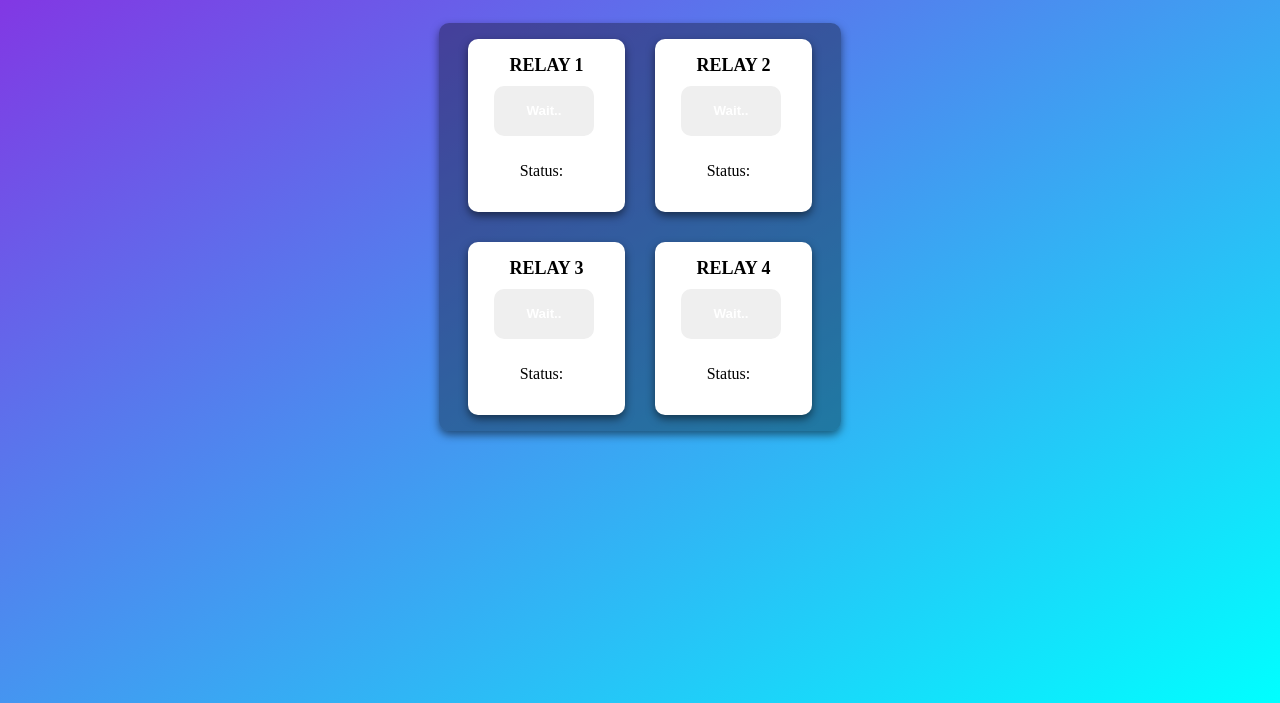
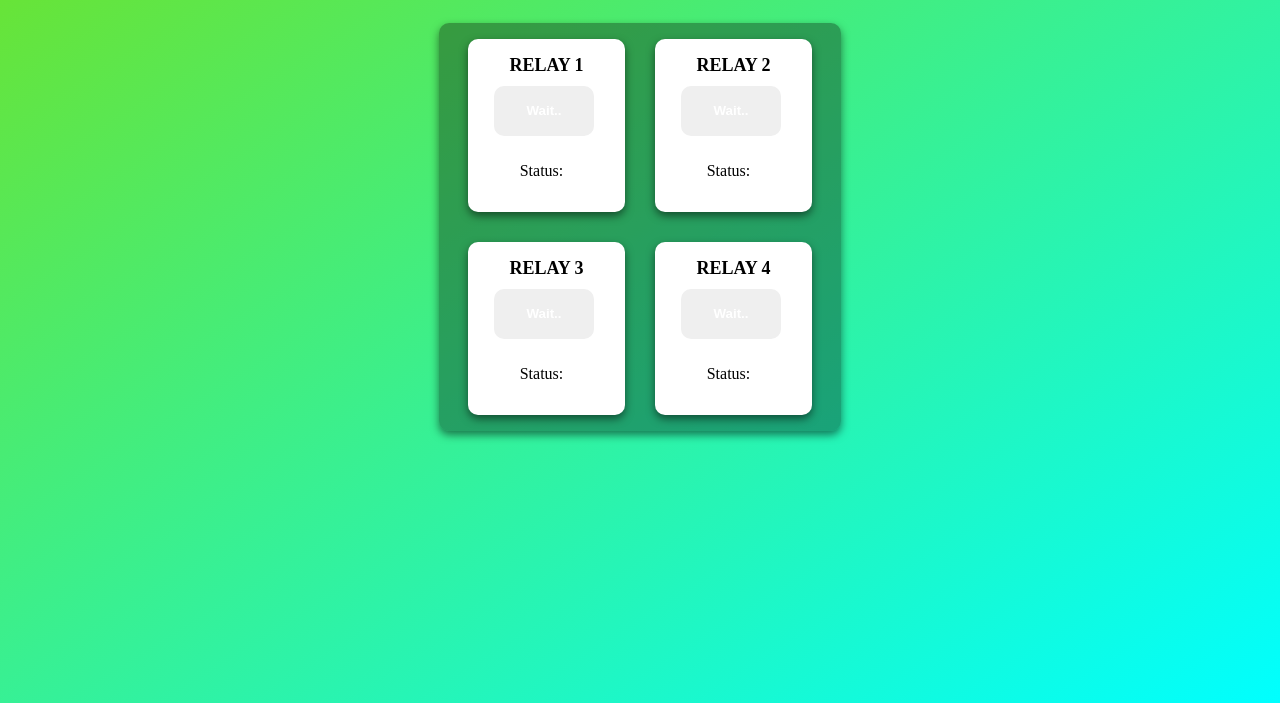
Before and after one commit to IdinGanteng/test-arduino, a plain HTML site: page index.html in a window 1280 px wide. Shown: the part 97-800 px from the top of the page. Drawn offline with nearby package versions, Linux system fonts and the light colour scheme; no server answers.

Commit message:
perubahan

```diff
--- a/index.html
+++ b/index.html
@@ -7,7 +7,7 @@
     <script src="https://cdnjs.cloudflare.com/ajax/libs/socket.io/4.1.2/socket.io.js"></script>
     <style>
       body{
-        background: linear-gradient(to bottom right, blueviolet, aqua);
+        background: linear-gradient(to bottom right, rgb(110, 226, 43), aqua);
         height: 98vh;
       }
       h1{
```
